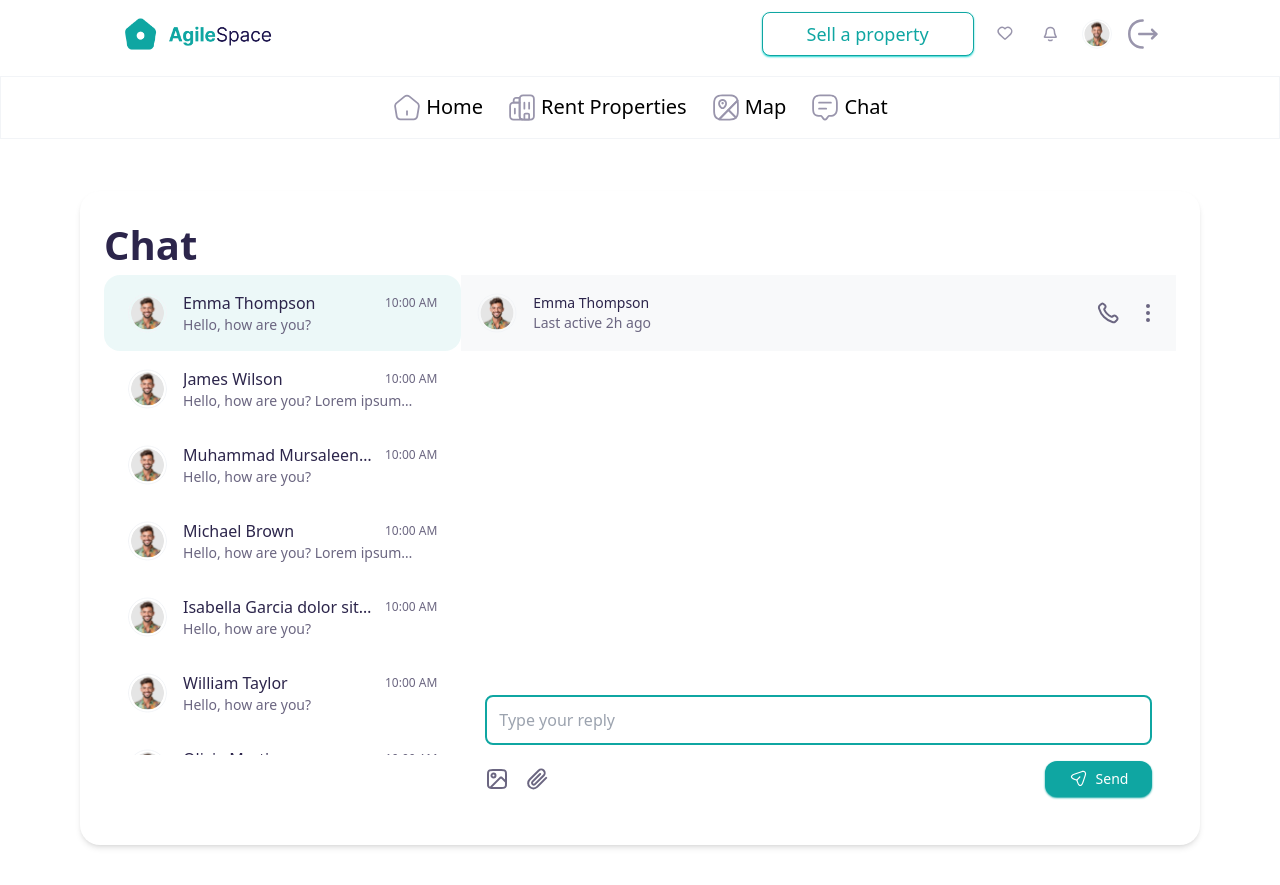
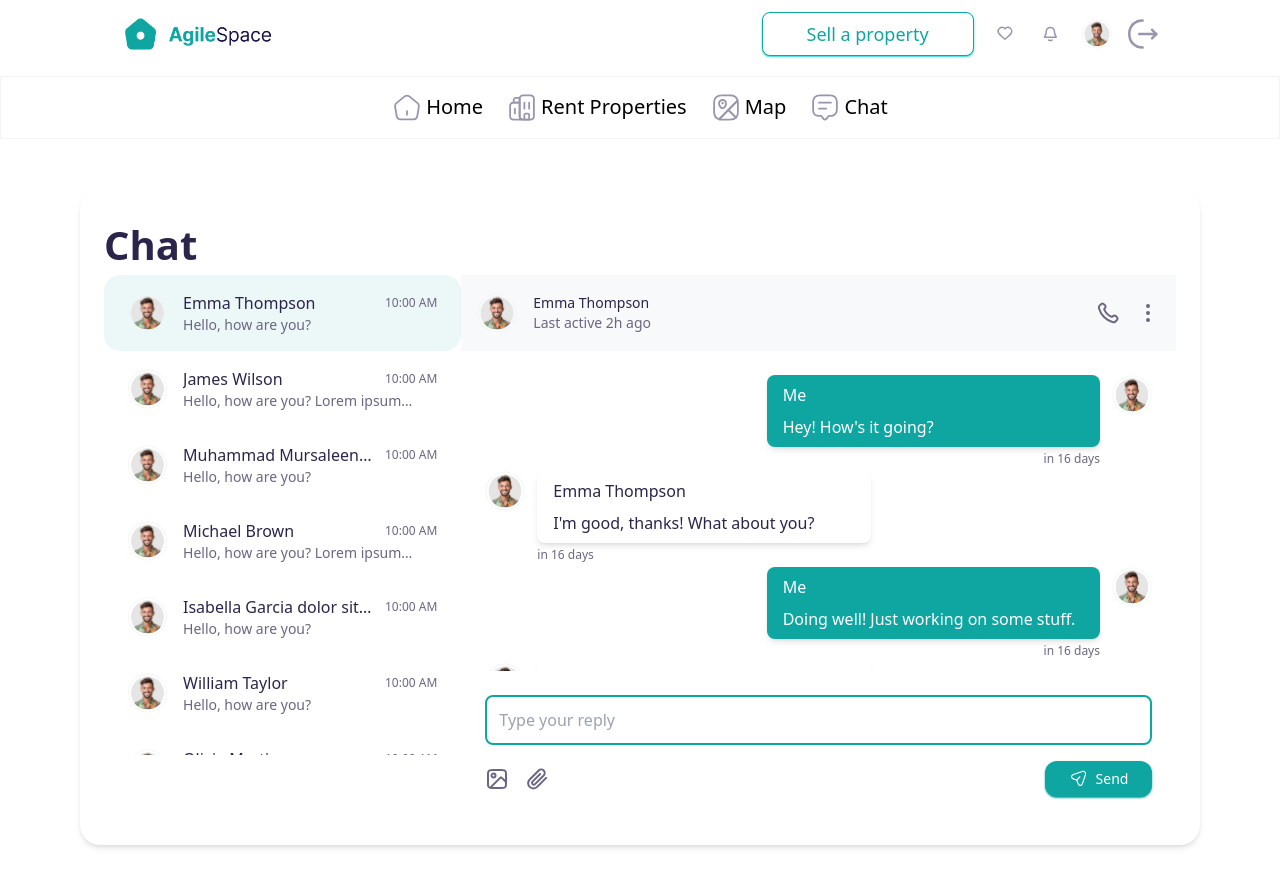
Before and after one commit to Mursaleen00/KeyVista-fe, a Next.js app: page /chat in a window 1280 px wide. Built offline with nearby package versions, Linux system fonts and the light colour scheme.

Commit message:
Feat: Enhance chat functionality with message handling and avatar component

```diff
--- a/package.json
+++ b/package.json
@@ -23,6 +23,7 @@
     "formik": "^2.4.6",
     "husky": "^9.1.7",
     "lint": "^0.8.19",
+    "moment": "^2.30.1",
     "next": "15.2.0",
     "postcss": "^8.5.3",
     "prettier": "^3.5.3",
--- a/src/components/chat/chat-room.tsx
+++ b/src/components/chat/chat-room.tsx
@@ -1,6 +1,6 @@
-import { ChatMRoomProps } from '@/interfaces/chat.interface';
 import Image from 'next/image';
 import React from 'react';
+import { ChatMRoomProps } from '@/interfaces/chat.interface';
 
 import attachmentIcon from '@/../public/icons/attachment.svg';
 import imageIcon from '@/../public/icons/image.svg';
@@ -10,7 +10,9 @@ import threeDotsIcon from '@/../public/icons/three-dots.svg';
 
 import Button from '@/components/buttons/button';
 import Input from '@/components/inputs/input';
+import { chatMessages } from '@/constant/chat/messages';
 import { FaArrowLeft } from 'react-icons/fa6';
+import Avatar from '../common/avatar';
 import Message from './message';
 
 const ChatRoom: React.FC<ChatMRoomProps> = ({ handleBack, selectedUser }) => {
@@ -21,15 +23,9 @@ const ChatRoom: React.FC<ChatMRoomProps> = ({ handleBack, selectedUser }) => {
         <div className='flex items-center gap-x-4'>
           <FaArrowLeft
             onClick={handleBack}
-            className='cursor-pointer md:hidden'
+            className='cursor-pointer md:hidden min-w-[16px] min-h-[16px] text-heading'
           />
-          <Image
-            alt='profile'
-            src={selectedUser.image || '/'}
-            width={100}
-            height={100}
-            className='rounded-full w-10 h-10'
-          />
+          <Avatar avatar={selectedUser.image} />
           <div>
             <h1 className='text-heading text-sm font-medium line-clamp-1'>
               {selectedUser.name}
@@ -54,14 +50,17 @@ const ChatRoom: React.FC<ChatMRoomProps> = ({ handleBack, selectedUser }) => {
       </div>
 
       {/* Messages */}
-      <div className='p-6 overflow-y-auto h-[40dvh]'>
-        <Message
-          isMyMessage={true}
-          message="Hi! Just a quick check-in. How's everything in the apartment?"
-          name='Wade Warren'
-          timestamp='19 hours ago'
-          profile={selectedUser.image || ''}
-        />
+      <div className='p-6 overflow-y-auto flex flex-col gap-y-6 h-[40dvh]'>
+        {chatMessages.map((message, i) => (
+          <Message
+            key={i}
+            message={message.message ?? ''}
+            name={message.isMyMessage ? 'Me' : selectedUser.name}
+            timestamp={message.timestamp ?? ''}
+            profile={selectedUser.image}
+            isMyMessage={message.isMyMessage ?? false}
+          />
+        ))}
       </div>
 
       {/* Footer */}
--- a/src/components/chat/chat-sidebar.tsx
+++ b/src/components/chat/chat-sidebar.tsx
@@ -1,8 +1,8 @@
 'use client';
 import { chatHeads } from '@/constant/chat/chat-heads';
 import { ChatHeadProps } from '@/interfaces/chat.interface';
-import Image from 'next/image';
 import React, { useEffect } from 'react';
+import Avatar from '../common/avatar';
 
 const ChatSidebar: React.FC<ChatHeadProps> = ({
   selectedUser,
@@ -22,13 +22,7 @@ const ChatSidebar: React.FC<ChatHeadProps> = ({
           className={`px-6 py-4 rounded-2xl w-full flex items-center gap-x-4 cursor-pointer ${isSelected(chatHead.id) && 'bg-primary-light'}`}
           onClick={() => setSelectedUser(chatHead)}
         >
-          <Image
-            alt='profile'
-            src={chatHead.image}
-            width={40}
-            height={40}
-            className='rounded-full w-10 h-10'
-          />
+          <Avatar avatar={chatHead.image} />
           <div className='flex flex-col w-full'>
             <h3 className='font-medium text-heading flex items-center justify-between gap-x-2'>
               <span className='line-clamp-1'>{chatHead.name}</span>
--- a/src/components/chat/message.tsx
+++ b/src/components/chat/message.tsx
@@ -1,5 +1,7 @@
 import { MessageProps } from '@/interfaces/chat.interface';
+import moment from 'moment';
 import React from 'react';
+import Avatar from '../common/avatar';
 
 const Message: React.FC<MessageProps> = ({
   isMyMessage,
@@ -8,8 +10,26 @@ const Message: React.FC<MessageProps> = ({
   timestamp,
   profile,
 }) => {
-  console.log({ message, name, timestamp, profile, isMyMessage });
-  return <div></div>;
+  return (
+    <div>
+      <div
+        className={`${isMyMessage ? 'flex flex-row-reverse' : 'flex'} gap-x-3`}
+      >
+        <Avatar avatar={profile} />
+        <div
+          className={`${isMyMessage ? 'bg-primary text-white' : 'text-heading'} flex flex-col gap-y-2 shadow-md py-2 px-4 rounded-lg w-full sm:max-w-[50%] md:max-w-full lg:max-w-[50%] relative`}
+        >
+          <p className='font-medium'>{name}</p>
+          <p>{message}</p>
+          <p
+            className={`absolute ${isMyMessage ? 'right-0' : 'left-0'} -bottom-5 text-text-light font-medium text-xs`}
+          >
+            {moment(timestamp).fromNow()}
+          </p>
+        </div>
+      </div>
+    </div>
+  );
 };
 
 export default Message;
--- /dev/null
+++ b/src/components/common/avatar.tsx
@@ -0,0 +1,15 @@
+import Image from 'next/image';
+
+const Avatar: React.FC<{ avatar: string }> = ({ avatar }) => {
+  return (
+    <Image
+      alt={avatar}
+      src={avatar || '/navbar/profile.svg'}
+      width={40}
+      height={40}
+      className='rounded-full w-10 h-10 cursor-pointer'
+    />
+  );
+};
+
+export default Avatar;
--- /dev/null
+++ b/src/constant/chat/messages.ts
@@ -0,0 +1,34 @@
+import { MessageProps } from '@/interfaces/chat.interface';
+
+export const chatMessages: Partial<MessageProps>[] = [
+  {
+    message: "Hey! How's it going?",
+    timestamp: '2025-03-19T10:12:30Z',
+    isMyMessage: true,
+  },
+  {
+    message: "I'm good, thanks! What about you?",
+    timestamp: '2025-03-19T10:16:10Z',
+    isMyMessage: false,
+  },
+  {
+    message: 'Doing well! Just working on some stuff.',
+    timestamp: '2025-03-19T10:17:05Z',
+    isMyMessage: true,
+  },
+  {
+    message: 'Cool! What are you working on?',
+    timestamp: '2025-03-19T10:18:15Z',
+    isMyMessage: false,
+  },
+  {
+    message: 'A new project for work, it’s pretty interesting.',
+    timestamp: '2025-03-19T10:19:00Z',
+    isMyMessage: true,
+  },
+  {
+    message: 'That sounds awesome! Let me know if you need help.',
+    timestamp: '2025-03-19T10:20:05Z',
+    isMyMessage: false,
+  },
+];
--- a/src/views/Chat/index.tsx
+++ b/src/views/Chat/index.tsx
@@ -28,10 +28,12 @@ const ChatView = () => {
             selectedUser={selectedUser}
             setSelectedUser={setSelectedUser}
           />
-          <ChatRoom
-            handleBack={handleBack}
-            selectedUser={selectedUser}
-          />
+          {selectedUser.name && (
+            <ChatRoom
+              handleBack={handleBack}
+              selectedUser={selectedUser}
+            />
+          )}
         </div>
       </div>
     </div>
```
Also changed, not shown: 1 other file (tests, documents, lock files or other folders).
